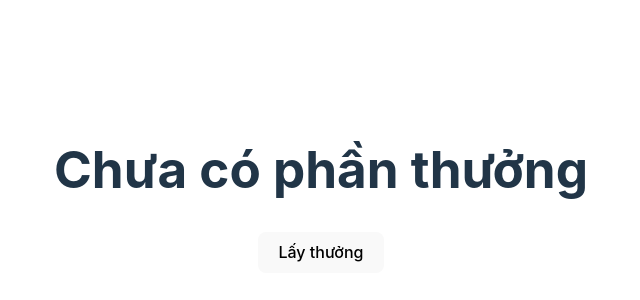
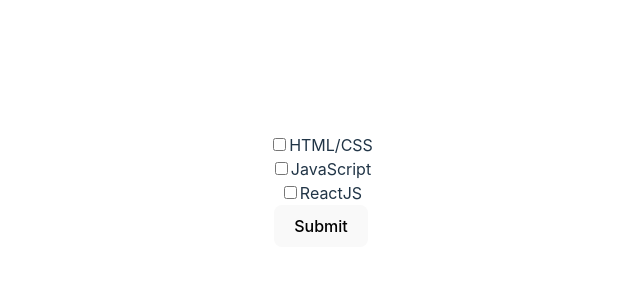
Before and after one commit to khoishpy123/React-training, a React (Vite) app in the folder my-react-app/: page / in a window 1280 px wide. Shown: the part 210-510 px from the top of the page, without its empty margins (319-959 px from the left). Built offline with nearby package versions, Linux system fonts and the light colour scheme.

Commit message:
usestate with two way bindding

```diff
--- /dev/null
+++ b/my-react-app/src/TwoWayBindDing.jsx
@@ -0,0 +1,57 @@
+import { useState } from "react";
+import './App.css'
+
+
+const courses = [
+    {
+        id:1,
+        name:'HTML/CSS',
+    },
+    {
+        id:2,
+        name:'JavaScript',
+    },
+    {
+        id:3,
+        name:'ReactJS',
+    }
+]
+
+function App() {
+    const [check, setCheck] = useState([]);
+
+    console.log(check);
+
+    const handelCheck = (id) =>{
+        setCheck(prev => {
+            const isChecked = check.includes(id);
+            if(isChecked) {
+                return check.filter(item => item !== id);
+            }else {
+               return [...prev,id]
+            }
+        });
+    }
+
+    const handelSubmit = () => {
+        //call API
+        console.log({id: check});
+    }
+    return (
+        <div>
+            {courses.map(course => (
+                <div key={course.id}>
+                    <input
+                        type="checkbox"
+                        checked={check.includes(course.id)}
+                        onChange={() => handelCheck(course.id)}
+                    />
+                    {course.name}
+                </div>
+            ))}
+            <button onClick={handelSubmit}>Submit</button>
+        </div>
+    )
+}
+
+export default App;
--- a/my-react-app/src/main.jsx
+++ b/my-react-app/src/main.jsx
@@ -1,11 +1,12 @@
 import React from 'react'
 import ReactDOM from 'react-dom/client'
-import Gift from './RandomGift'
+// import Gift from './RandomGift'
 // import App from './App'
+import App from './TwoWayBindDing'
 import './index.css'
 
 ReactDOM.createRoot(document.getElementById('root')).render(
   <React.StrictMode>
-    <Gift/>
+    <App/>
   </React.StrictMode>
 )
```
